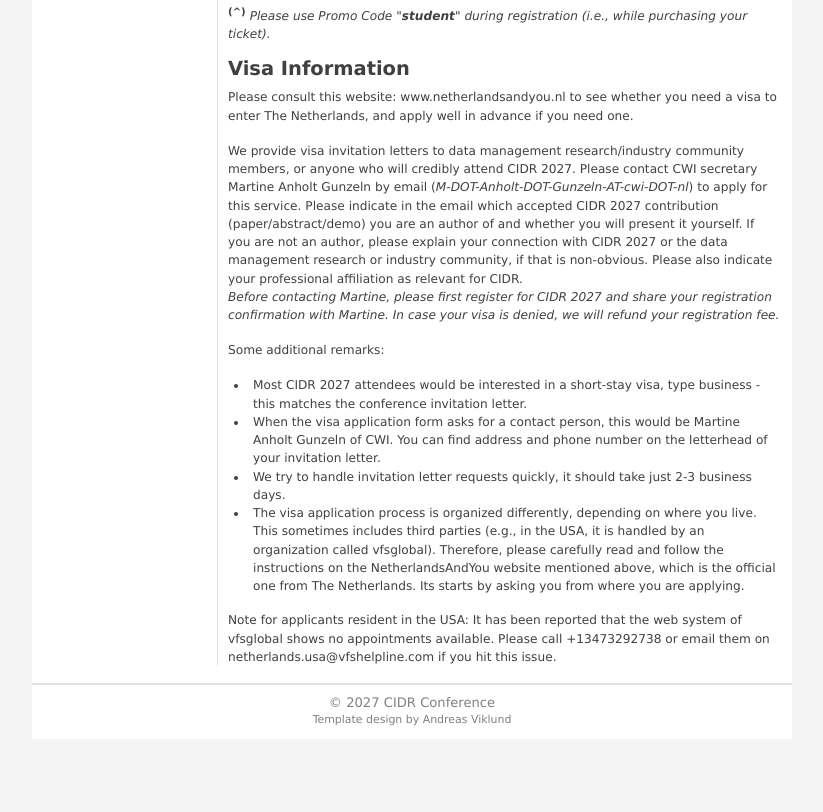
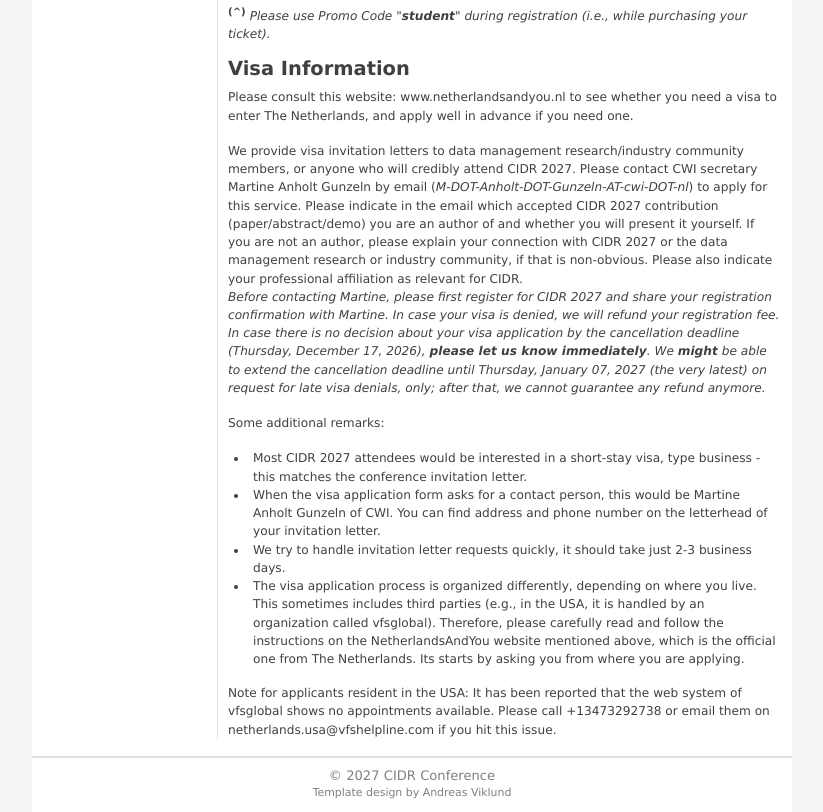
Before and after one commit to cidrweb/cidr2027, a plain HTML site: page registration.html in a window 1280 px wide. Shown: the part 1989-2801 px from the top of the page, without its empty margins (228-1051 px from the left). Before the commit the page ends 2728 px from the top, so only its background shows below. Drawn offline with Linux system fonts and the light colour scheme.

Commit message:
Extended info about late cancellation in case of late visa denial.

```diff
--- a/registration.html
+++ b/registration.html
@@ -286,6 +286,11 @@ Please also indicate your professional affiliation as relevant for CIDR.
 Before contacting Martine, please first register for CIDR 2027
 and share your registration confirmation with Martine.
 In case your visa is denied, we will refund your registration fee.
+In case there is no decision about your visa application by the cancellation
+deadline (Thursday, December 17, 2026), <b>please let us know immediately</b>.
+We <b>might</b> be able to extend the cancellation deadline until Thursday, January
+07, 2027 (the very latest) on request for late visa denials, only;
+after that, we cannot guarantee any refund anymore.
 </em>
 <p>
 Some additional remarks:
```
